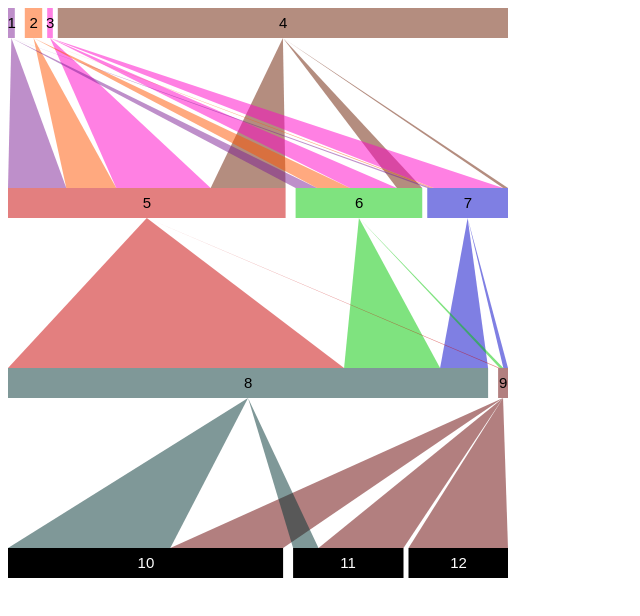
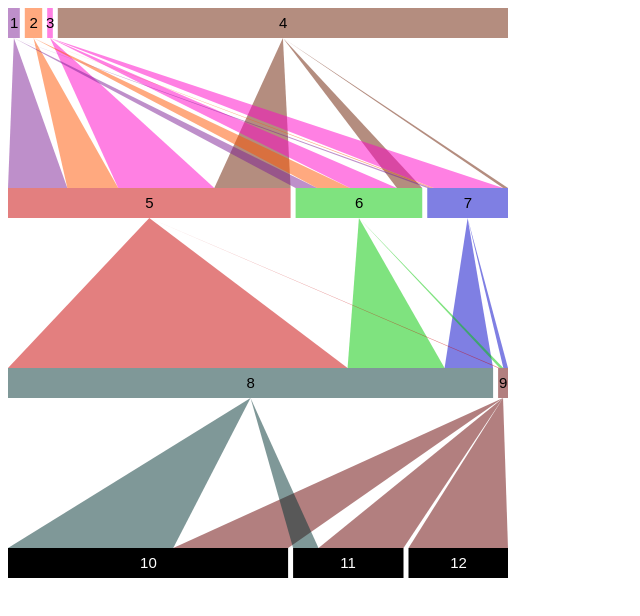
Before and after one commit to fbouquet/trophic_network, a website: page drawTrophic.html in a window 1280 px wide. Shown: the whole page, without its empty margins (0-640 px from the left). Drawn offline with Linux system fonts and the light colour scheme.

Commit message:
fix(TrophicNetwork): Fixes the space between the first and second rectangles.

```diff
--- a/trophicNetworkDrawer.js
+++ b/trophicNetworkDrawer.js
@@ -165,10 +165,11 @@ class TrophicNetworkDrawer {
     trophicLevel.populations.forEach((specyPopPercent, specyIndex) => {
       // Compute the rectangle coordinates
       let leftPos = previousCumulatedPopPercent * this.options.canvasWidth;
+      let width = specyPopPercent * this.options.canvasWidth;
       if (specyIndex > 0) {
         leftPos += this.options.separatorWidth;
+        width -= this.options.separatorWidth;
       }
-      let width = specyPopPercent * this.options.canvasWidth - this.options.separatorWidth;
 
       // Determine the color
       let specyColorObj;
```
Also changed, not shown: drawTrophic.html (line endings or trailing spaces).
